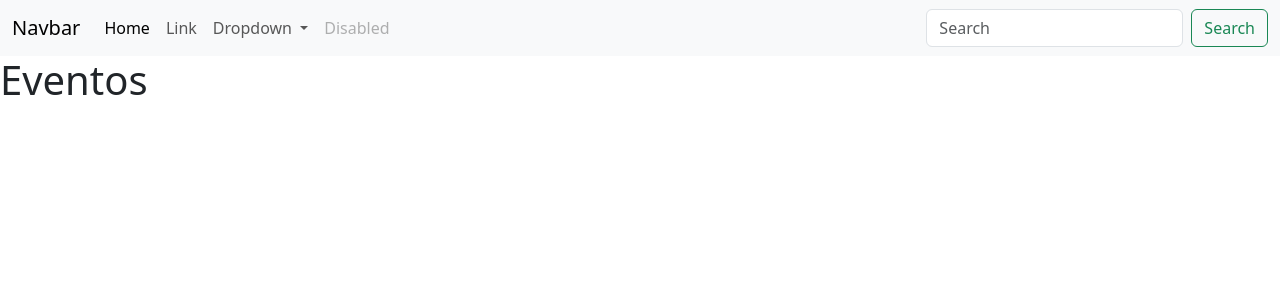
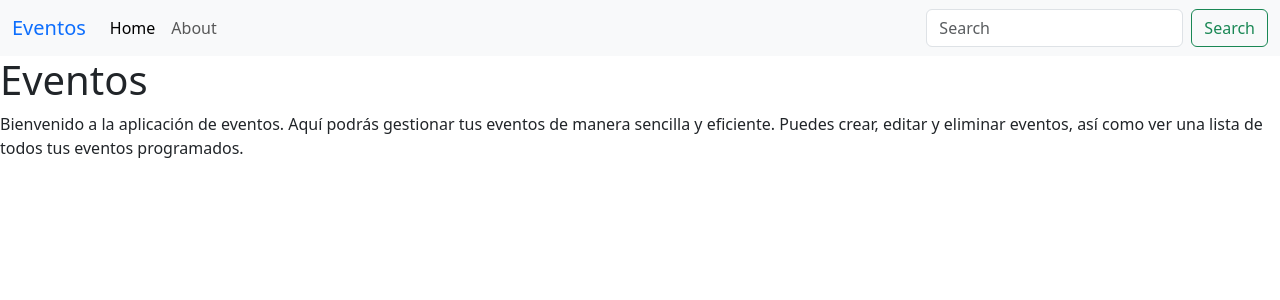
Before and after one commit to cjorellana/Eventos-cj, a Django app: page / in a window 1280 px wide. Shown: the top 300 px of the page. Run offline with Django 5.2, Linux system fonts and the light colour scheme.

Commit message:
Agregar plantilla "about.html" y actualizar el menú de navegación para incluir enlaces a las secciones "Eventos" y "About". También se mejora el contenido de la página de inicio.

```diff
--- a/eventos/templates/components/menu.html
+++ b/eventos/templates/components/menu.html
@@ -2,31 +2,17 @@
 
 <nav class="navbar navbar-expand-lg bg-body-tertiary">
   <div class="container-fluid">
-    <a class="navbar-brand" href="#">Navbar</a>
+    <a class="navbar-brand link-primary" href="{% url 'home'%}">Eventos</a>
     <button class="navbar-toggler" type="button" data-bs-toggle="collapse" data-bs-target="#navbarSupportedContent" aria-controls="navbarSupportedContent" aria-expanded="false" aria-label="Toggle navigation">
       <span class="navbar-toggler-icon"></span>
     </button>
     <div class="collapse navbar-collapse" id="navbarSupportedContent">
       <ul class="navbar-nav me-auto mb-2 mb-lg-0">
         <li class="nav-item">
-          <a class="nav-link active" aria-current="page" href="#">Home</a>
+          <a class="nav-link active" aria-current="page" href="{% url 'home'%}">Home</a>
         </li>
         <li class="nav-item">
-          <a class="nav-link" href="#">Link</a>
-        </li>
-        <li class="nav-item dropdown">
-          <a class="nav-link dropdown-toggle" href="#" role="button" data-bs-toggle="dropdown" aria-expanded="false">
-            Dropdown
-          </a>
-          <ul class="dropdown-menu">
-            <li><a class="dropdown-item" href="#">Action</a></li>
-            <li><a class="dropdown-item" href="#">Another action</a></li>
-            <li><hr class="dropdown-divider"></li>
-            <li><a class="dropdown-item" href="#">Something else here</a></li>
-          </ul>
-        </li>
-        <li class="nav-item">
-          <a class="nav-link disabled" aria-disabled="true">Disabled</a>
+          <a class="nav-link" href="{% url 'about' %}">About</a>
         </li>
       </ul>
       <form class="d-flex" role="search">
--- a/eventos/templates/home.html
+++ b/eventos/templates/home.html
@@ -1,7 +1,9 @@
 {% extends "layout/base.html" %}
-
 {% block content %}
-
     <h1>Eventos</h1>
 
+    <p>
+        Bienvenido a la aplicación de eventos. Aquí podrás gestionar tus eventos de manera sencilla y eficiente.
+        Puedes crear, editar y eliminar eventos, así como ver una lista de todos tus eventos programados.
+    </p>
 {% endblock %}
```
Also changed, not shown: eventos/templates/about.html (+11 -0 lines).
